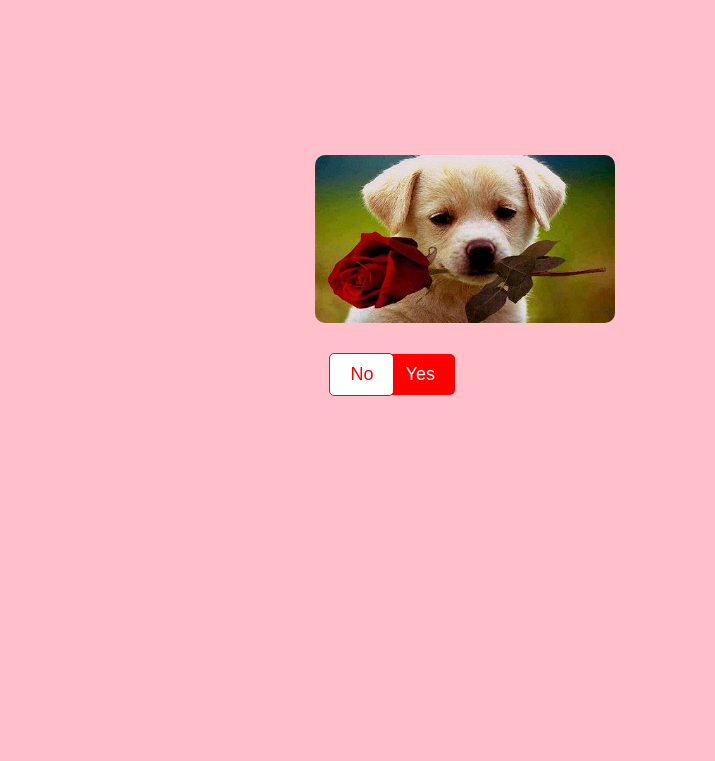
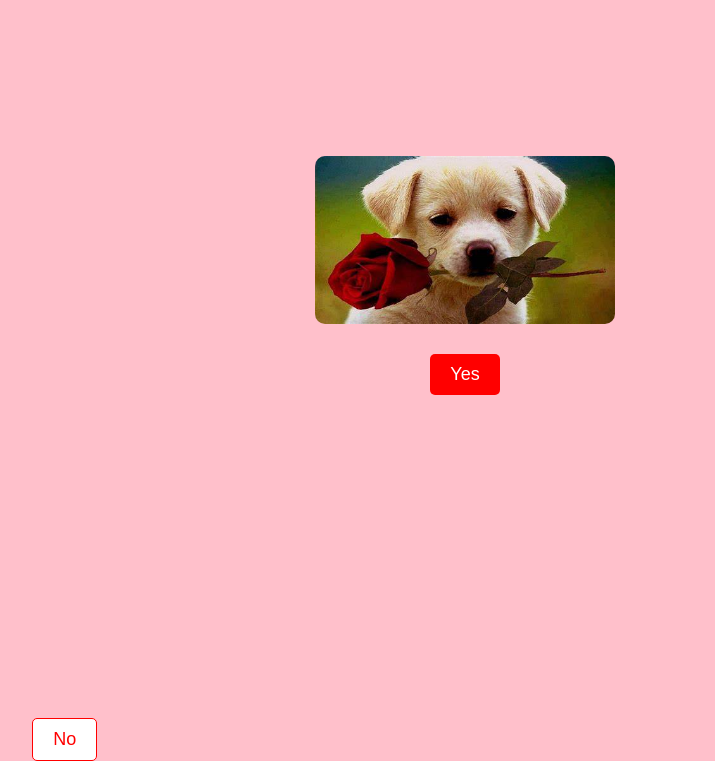
Before and after one commit to Zettagaming01/valentines, a plain HTML site: page index.html in a window 1280 px wide. Both pictures are taken after a click on the button "No". Shown: the part 79-840 px from the top of the page, without its empty margins (175-890 px from the left). Before the commit the page ends 800 px from the top, so only its background shows below. Drawn offline with Linux system fonts and the light colour scheme.

Commit message:
first commit 10

```diff
--- a/index.html
+++ b/index.html
@@ -46,7 +46,7 @@
             background-color: white;
             color: red;
             border: 1px solid red;
-            position: relative;
+            position: absolute;
         }
         .heart {
             position: absolute;
@@ -66,28 +66,27 @@
         <img id="valentineImage" src="image1.png" alt="Cute Dog with Heart">
         <div class="buttons">
             <button class="yes" onclick="handleYesClick()">Yes</button>
-            <button class="no" onclick="handleNoClick()">No</button>
+            <button class="no" id="noButton" onclick="handleNoClick()">No</button>
         </div>
     </div>
 
     <script>
-        let moveLeft = true;
         let imageIndex = 1;
-        const totalImages = 5; // Total images for "No" clicks
+        const totalImages = 4; // Total images for "No" clicks (image2.png to image5.png)
 
         function handleNoClick() {
-            moveNoButton();
+            moveNoButtonRandomly();
             changeImage();
         }
 
-        function moveNoButton() {
-            let noButton = document.querySelector(".no");
-            if (moveLeft) {
-                noButton.style.transform = "translateX(-150px)";
-            } else {
-                noButton.style.transform = "translateX(150px)";
-            }
-            moveLeft = !moveLeft;
+        function moveNoButtonRandomly() {
+            let noButton = document.getElementById("noButton");
+            // Generate random positions within the screen
+            const randomX = Math.random() * (window.innerWidth - noButton.offsetWidth);
+            const randomY = Math.random() * (window.innerHeight - noButton.offsetHeight);
+            noButton.style.position = "absolute";
+            noButton.style.left = `${randomX}px`;
+            noButton.style.top = `${randomY}px`;
         }
 
         function changeImage() {
```
